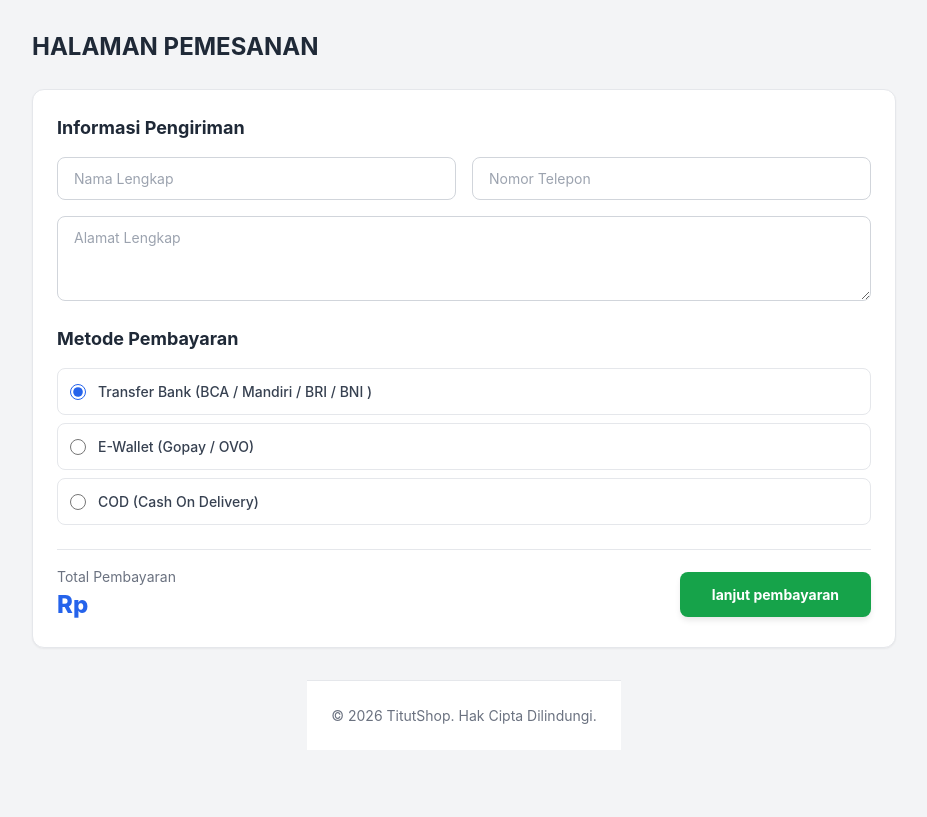
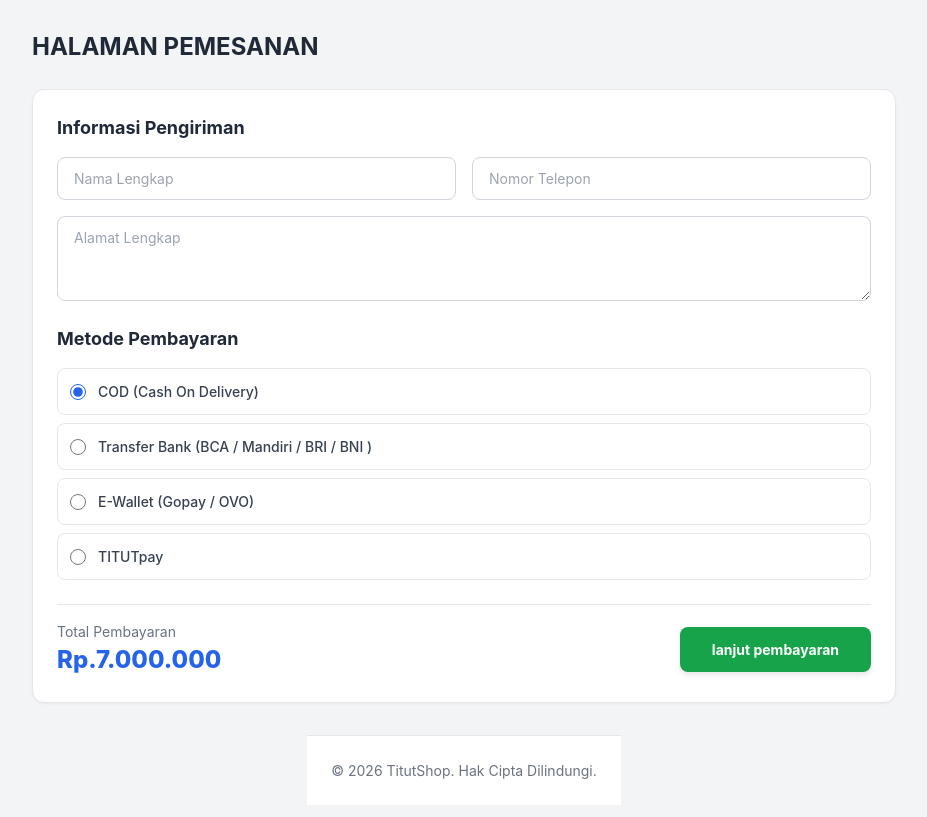
Before and after one commit to daniarrhozaq-glitch/Project-TA, a plain HTML site: page checkout.html in a window 1280 px wide. Shown: the part 87-904 px from the top of the page, without its empty margins (176-1103 px from the left). Before the commit the page ends 853 px from the top, so only its background shows below. Drawn offline with nearby package versions, Linux system fonts and the light colour scheme.

Commit message:
Modify payment methods and total payment amount
Updated payment options and total amount display.

```diff
--- a/checkout.html
+++ b/checkout.html
@@ -44,16 +44,20 @@
                 <div class="daftar-pembayaran">
                     <label class="pilihan-pembayaran">
                         <input type="radio" name="payment" checked class="radio-input">
+                        <span class="label-pembayaran">COD (Cash On Delivery)</span>
+                    </label>
+
+                    <label class="pilihan-pembayaran">
+                        <input type="radio" name="payment" class="radio-input">
                         <span class="label-pembayaran">Transfer Bank (BCA / Mandiri / BRI / BNI )</span>
                     </label>
-
                     <label class="pilihan-pembayaran">
                         <input type="radio" name="payment" class="radio-input">
                         <span class="label-pembayaran">E-Wallet (Gopay / OVO)</span>
                     </label>
                     <label class="pilihan-pembayaran">
                         <input type="radio" name="payment" class="radio-input">
-                        <span class="label-pembayaran">COD (Cash On Delivery)</span>
+                        <span class="label-pembayaran">TITUTpay</span>
                     </label>
 
                 </div>
@@ -63,7 +67,7 @@
             <div class="baris-konfirmasi-bayar">
                 <div>
                     <span class="label-total-bayar">Total Pembayaran</span>
-                    <span class="harga-total-bayar">Rp</span>
+                    <span class="harga-total-bayar">Rp.7.000.000</span>
                 </div>
                 <button type="submit" class="tombol-bayar">
                     lanjut pembayaran
```
